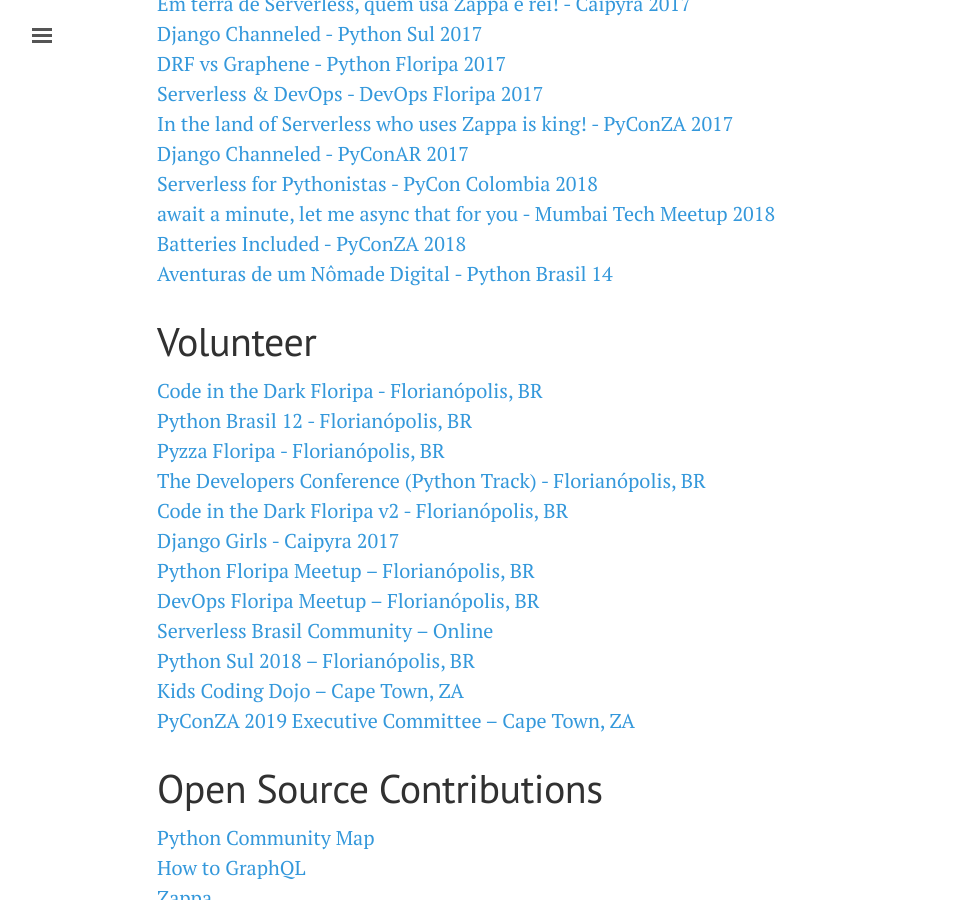
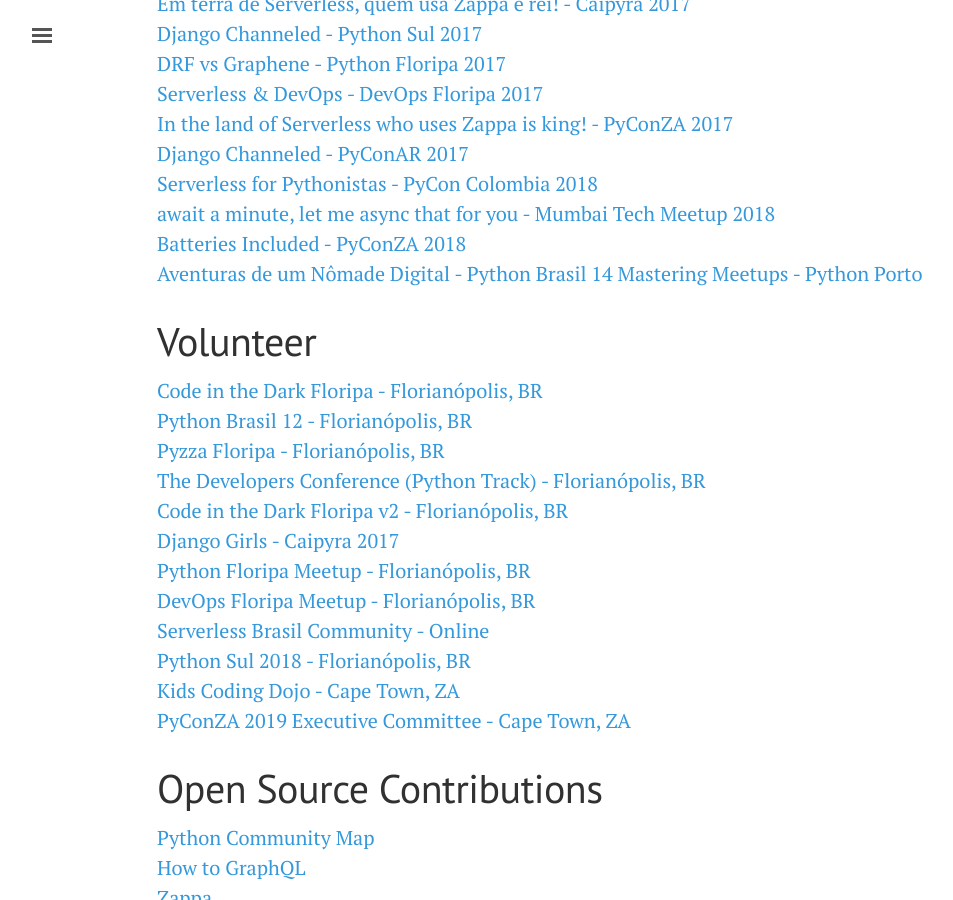
Before and after one commit to jonatasbaldin/jonatasbaldin.github.io, a Jekyll site: the page built from cv.md, in a window 1280 px wide and 900 px high, scrolled down 4223 px. Shown: the whole window, without its empty margins (3-956 px from the left). Built offline with Jekyll 4.4.1, drawn with Linux system fonts in a browser that asks for light colours; nearby versions of some CDN libraries.

Commit message:
Add Mastering Meetups talk

```diff
--- a/cv.md
+++ b/cv.md
@@ -128,6 +128,7 @@
 [await a minute, let me async that for you - Mumbai Tech Meetup 2018](https://github.com/jonatasbaldin/asyncio-talk)
 [Batteries Included - PyConZA 2018](https://www.youtube.com/watch?v=ZfgnizIG3Bg)
 [Aventuras de um Nômade Digital - Python Brasil 14](https://speakerdeck.com/jonatasbaldin/aventuras-de-um-nomade-digital)
+[Mastering Meetups - Python Porto](https://speakerdeck.com/jonatasbaldin/mastering-meetups)
 
 # Volunteer
 [Code in the Dark Floripa - Florianópolis, BR](http://floripa.codeinthedark.com.br/)
@@ -136,12 +137,12 @@
 [The Developers Conference (Python Track) - Florianópolis, BR](http://www.thedevelopersconference.com.br/tdc/2017/florianopolis/trilha-python)
 [Code in the Dark Floripa v2 - Florianópolis, BR](http://floripa.codeinthedark.com.br/)
 [Django Girls - Caipyra 2017](https://djangogirls.org/ribeiraopreto/)
-[Python Floripa Meetup – Florianópolis, BR](https://www.meetup.com/Floripa-Python-Meetup/)
-[DevOps Floripa Meetup – Florianópolis, BR](https://www.meetup.com/DevOps-Florianopolis/)
-[Serverless Brasil Community – Online](https://t.me/serverlessbrasil)
-[Python Sul 2018 – Florianópolis, BR](https://pythonsul.org)
-[Kids Coding Dojo – Cape Town, ZA](https://zen.coderdojo.com/dojos/za/western-cape/cape-town-western-cape/cape-town)
-[PyConZA 2019 Executive Committee – Cape Town, ZA](https://za.pycon.org/)
+[Python Floripa Meetup - Florianópolis, BR](https://www.meetup.com/Floripa-Python-Meetup/)
+[DevOps Floripa Meetup - Florianópolis, BR](https://www.meetup.com/DevOps-Florianopolis/)
+[Serverless Brasil Community - Online](https://t.me/serverlessbrasil)
+[Python Sul 2018 - Florianópolis, BR](https://pythonsul.org)
+[Kids Coding Dojo - Cape Town, ZA](https://zen.coderdojo.com/dojos/za/western-cape/cape-town-western-cape/cape-town)
+[PyConZA 2019 Executive Committee - Cape Town, ZA](https://za.pycon.org/)
 
 # Open Source Contributions
 [Python Community Map](https://community.python.org.br/)
```
